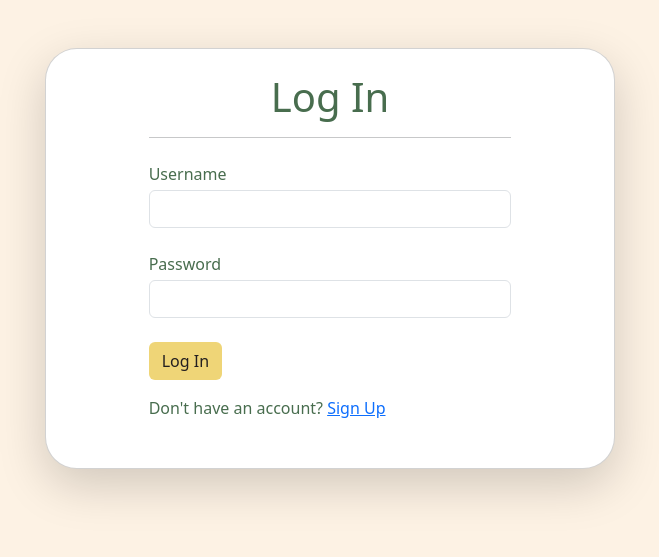
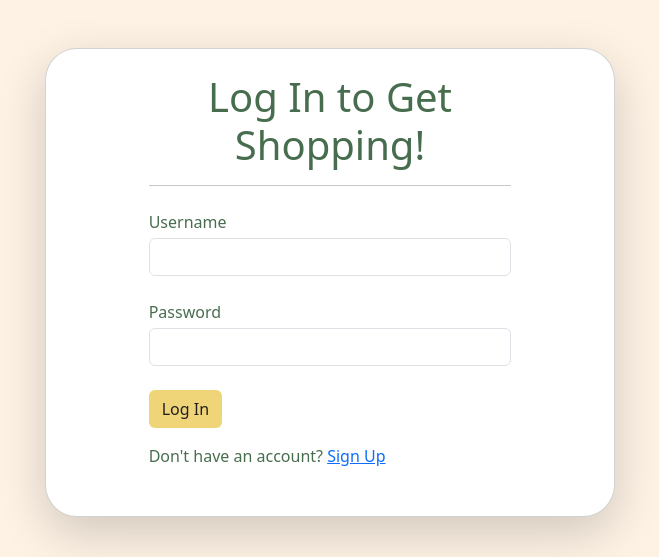
Before and after one commit to Brooklyn-STEAM/10041-Comparison-of-Online-Grocer-Prices-to-Assist-Low-Income-Families, a Flask app: page /login in a window 1280 px wide. Shown: the part 56-613 px from the top of the page, without its empty margins (310-969 px from the left). Run offline with Flask 3, Linux system fonts and the light colour scheme.

Commit message:
settings selah

```diff
--- a/templates/login.html.jinja
+++ b/templates/login.html.jinja
@@ -15,7 +15,7 @@
             <div class="row justify-content-center">
                 <div class="card w-50 shadow-lg rounded-5">
                     <div class="col-8 mx-auto">
-                        <h1 class="text-center text-HunterGreen mt-4">Log In</h1>
+                        <h1 class="text-center text-HunterGreen mt-4">Log In to Get Shopping!</h1>
                         <hr class="mx-auto mb-4">
                         <form method="post">
                             <div class="mb-3">
@@ -29,6 +29,8 @@
                             <button type="submit" class="btn tertiaryColor text-Black">Log In</button>
                         </form>
                         <p class="mt-3 text-HunterGreen mb-5">Don't have an account? <a href="/register">Sign Up</a></p>
+
+
                     </div>
                 </div>
             </div>
--- a/templates/signup.html.jinja
+++ b/templates/signup.html.jinja
@@ -33,6 +33,7 @@
                             <button type="submit" class="btn tertiaryColor text-Black">Sign Up</button>
                         </form>
                         <p class="mt-3 text-HunterGreen mb-5">Already have an account? <a href="/login">Log in</a></p>
+
                     </div>
                 </div>
             </div>
```
